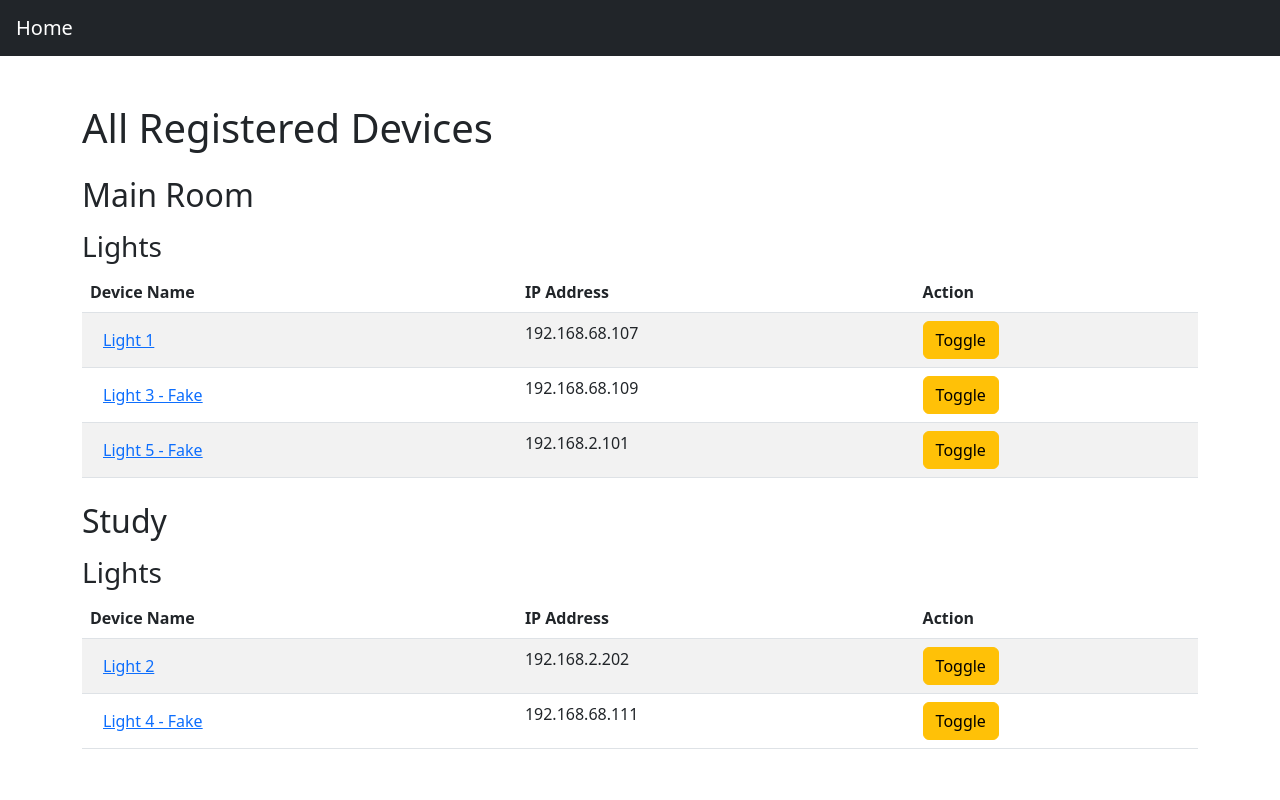
After one commit to Thom-the-ass/HomeAssistant, a Flask app: page /devices in a window 1280 px wide. The commit adds this page. Run offline with Flask 3, Linux system fonts and the light colour scheme.

Commit message:
addeded basic ESP32 firmware and a genernal devices menu

```diff
--- a/Webserver/app.py
+++ b/Webserver/app.py
@@ -91,6 +91,53 @@ def get_started():
 
     return render_template('get_started.html', devices=devices)
 
+
+@app.route('/devices')
+def devices():
+    try:
+        with open(DEVICE_FILE, "r") as file:
+            devices = json.load(file)
+    except (FileNotFoundError, json.JSONDecodeError):
+        devices = []
+
+    # Group devices first by location, then by category
+    grouped_devices = {}
+    for device in devices:
+        location = device["location"]
+        category = device["category"]
+
+        if location not in grouped_devices:
+            grouped_devices[location] = {}
+
+        if category not in grouped_devices[location]:
+            grouped_devices[location][category] = []
+
+        grouped_devices[location][category].append(device)
+
+    return render_template('devices.html', grouped_devices=grouped_devices)
+
+@app.route('/toggle_device', methods=['POST'])
+def toggle_device():
+    data = request.json
+    ip_address = data.get("ip_address")
+    category = data.get("category")
+
+    # Define different endpoints for various device categories
+    action_endpoint = {
+        "Lights": "/light/toggle",
+        "Security": "/security/toggle",
+        "Climate": "/climate/toggle",
+        "Other": "/device/toggle"
+    }
+
+    try:
+        import requests
+        requests.get(f"http://{ip_address}{action_endpoint.get(category, '/device/toggle')}")
+        return jsonify({"status": "success", "message": f"{category} device at {ip_address} toggled."})
+    except requests.exceptions.RequestException:
+        return jsonify({"error": "Failed to send command"}), 500
+
+
 # The index page
 @app.route('/')
 def home():
--- /dev/null
+++ b/Webserver/templates/devices.html
@@ -0,0 +1,65 @@
+<!DOCTYPE html>
+<html lang="en">
+<head>
+    <meta charset="UTF-8">
+    <meta name="viewport" content="width=device-width, initial-scale=1">
+    <title>All Devices</title>
+    <link href="https://cdn.jsdelivr.net/npm/bootstrap@5.3.0/dist/css/bootstrap.min.css" rel="stylesheet">
+</head>
+<body>
+
+    <nav class="navbar navbar-dark bg-dark">
+        <a class="navbar-brand mx-3" href="/">Home</a>
+    </nav>
+
+    <div class="container mt-5">
+        <h1>All Registered Devices</h1>
+
+        {% for location, categories in grouped_devices.items() %}
+        <h2 class="mt-4">{{ location }}</h2>
+
+        {% for category, devices in categories.items() %}
+        <h3 class="mt-3">{{ category }}</h3>
+
+        <table class="table table-striped">
+            <thead>
+                <tr>
+                    <th>Device Name</th>
+                    <th>IP Address</th>
+                    <th>Action</th>
+                </tr>
+            </thead>
+            <tbody>
+                {% for device in devices %}
+                <tr>
+                    <td><button class="btn btn-link">{{ device.name }}</button></td>
+                    <td>{{ device.ip_address }}</td>
+                    <td>
+                        <button class="btn btn-warning" onclick="toggleDevice('{{ device.ip_address }}', '{{ category }}')">Toggle</button>
+                    </td>
+                </tr>
+                {% endfor %}
+            </tbody>
+        </table>
+        {% endfor %}
+        {% endfor %}
+    </div>
+
+    <script>
+    async function toggleDevice(ip, category) {
+        const response = await fetch("/toggle_device", {
+            method: "POST",
+            headers: { "Content-Type": "application/json" },
+            body: JSON.stringify({ ip_address: ip, category: category })
+        });
+
+        if (response.ok) {
+            alert(`Device at ${ip} toggled.`);
+        } else {
+            alert("Error controlling device.");
+        }
+    }
+    </script>
+
+</body>
+</html>
--- a/Webserver/templates/index.html
+++ b/Webserver/templates/index.html
@@ -19,7 +19,7 @@
                 <ul class="navbar-nav ms-auto">
                         <!-- Here we have all the items, can change the # to whatever root you want -->
                     <li class="nav-item"><a class="nav-link" href="#">Home</a></li>
-                    <li class="nav-item"><a class="nav-link" href="#">Devices</a></li>
+                    <li class="nav-item"><a class="nav-link" href="/devices">Devices</a></li>
                     <li class="nav-item"><a class="nav-link" href="/get_started">Settings</a></li>
                 </ul>
             </div>
```
Also changed, not shown: 1 other file.
